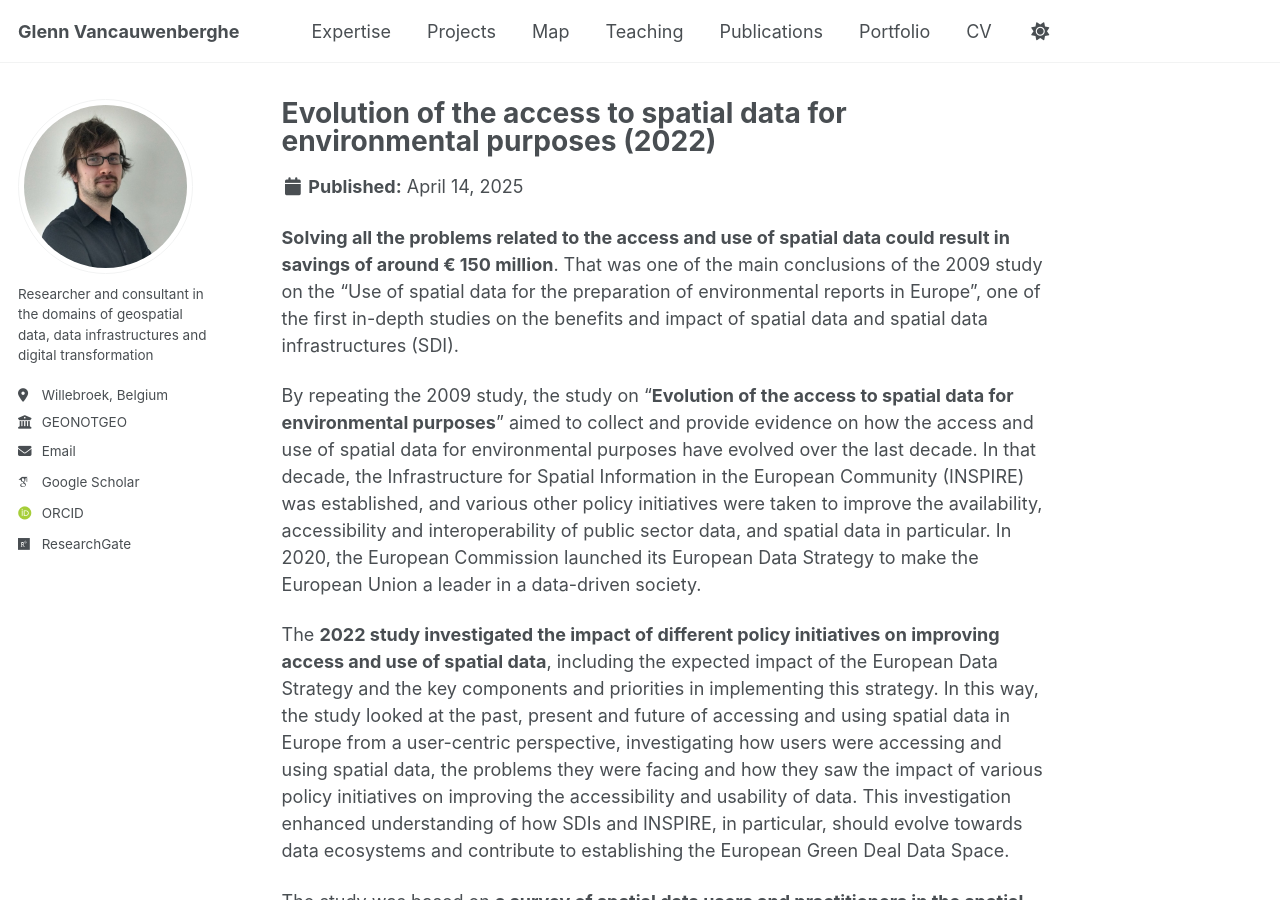
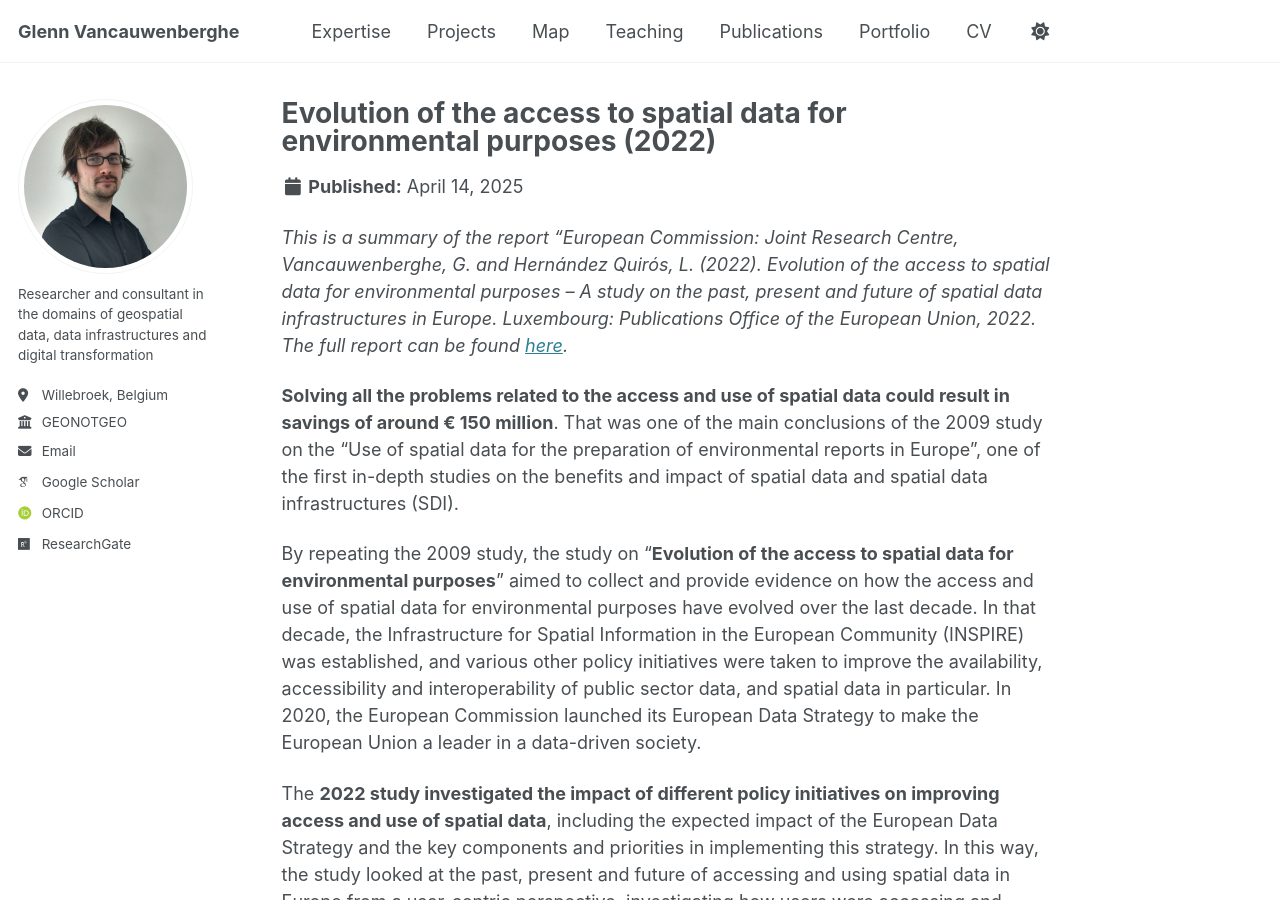
Before and after one commit to GVancauwenberghe/gvancauwenberghe.github.io, a Jekyll site: the page built from _portfolio/portfolio-7.md, in a window 1280 px wide and 900 px high. Built offline with Jekyll 4.4.1, drawn with Linux system fonts in a browser that asks for light colours; some web fonts are replaced.

Commit message:
Update portfolio-7.md

```diff
--- a/_portfolio/portfolio-7.md
+++ b/_portfolio/portfolio-7.md
@@ -3,6 +3,8 @@ title: "Evolution of the access to spatial data for environmental purposes (2022
 excerpt: "Problems with spatial data experienced by practioners, differences between 2009 & 2020<br/><img src='/images/eia2.png'>"
 collection: portfolio
 ---
+_This is a summary of the report "European Commission: Joint Research Centre, Vancauwenberghe, G. and Hernández Quirós, L. (2022). Evolution of the access to spatial data for environmental purposes – A study on the past, present and future of spatial data infrastructures in Europe. Luxembourg: Publications Office of the European Union, 2022. The full report can be found [here](https://data.europa.eu/doi/10.2760/723430)._
+
 
 **Solving all the problems related to the access and use of spatial data could result in savings of around € 150 million**. That was one of the main conclusions of the 2009 study on the "Use of spatial data for the preparation of environmental reports in Europe", one of the first in-depth studies on the benefits and impact of spatial data and spatial data infrastructures (SDI).
 
```
